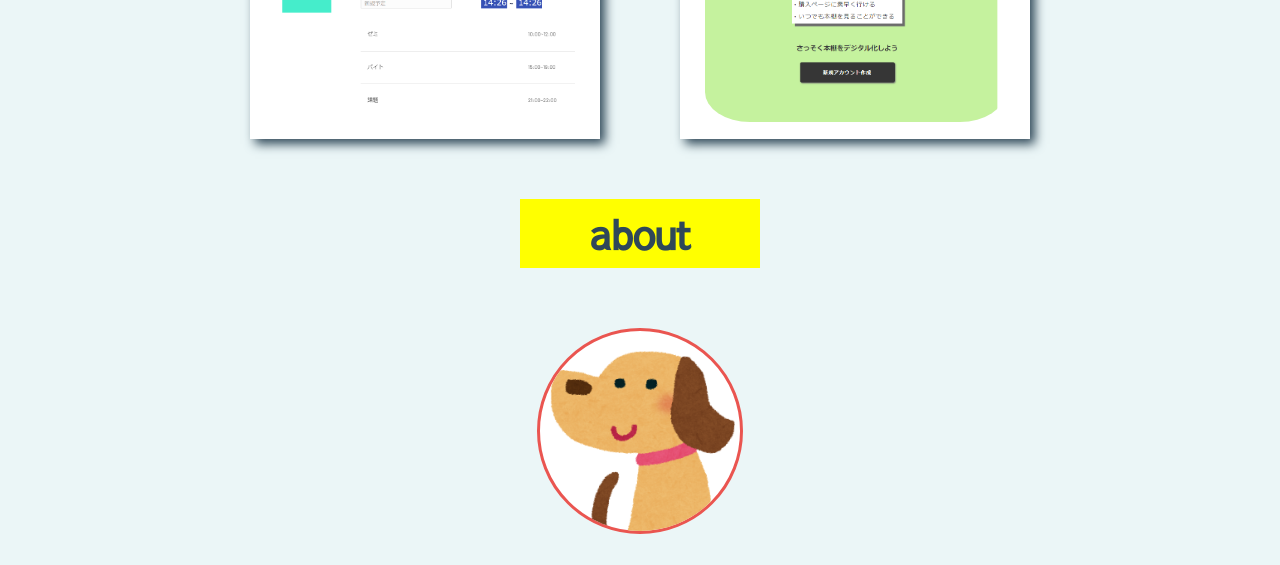
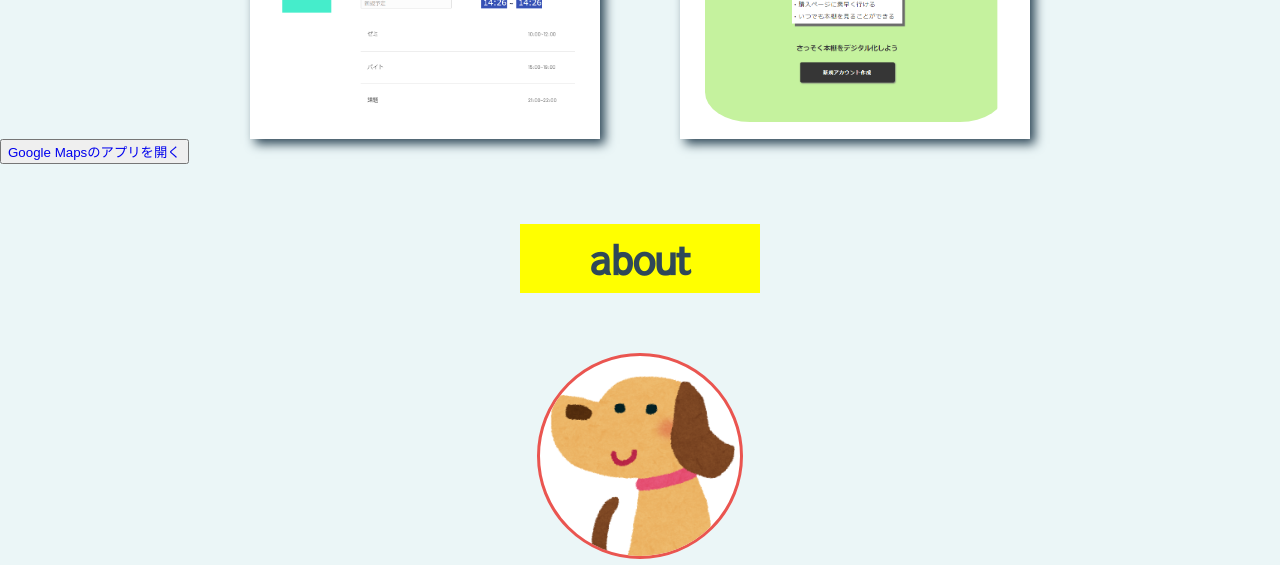
Before and after one commit to KUMI-UGOK/KUMI-UGOK.github.io, a plain HTML site: page index.html in a window 1280 px wide. Shown: the part 1524-2089 px from the top of the page. Drawn offline with Linux system fonts and the light colour scheme.

Commit message:
Update index.html

```diff
--- a/index.html
+++ b/index.html
@@ -68,7 +68,7 @@
             </div>
         </div>
 
-
+<button><a href="prefs:root=APPLE_ACCOUNT&path=FAMILY://">Google Mapsのアプリを開く</a></button>
         <div id="about">
             <h2>about</h2>
             <div class="profile">
```
